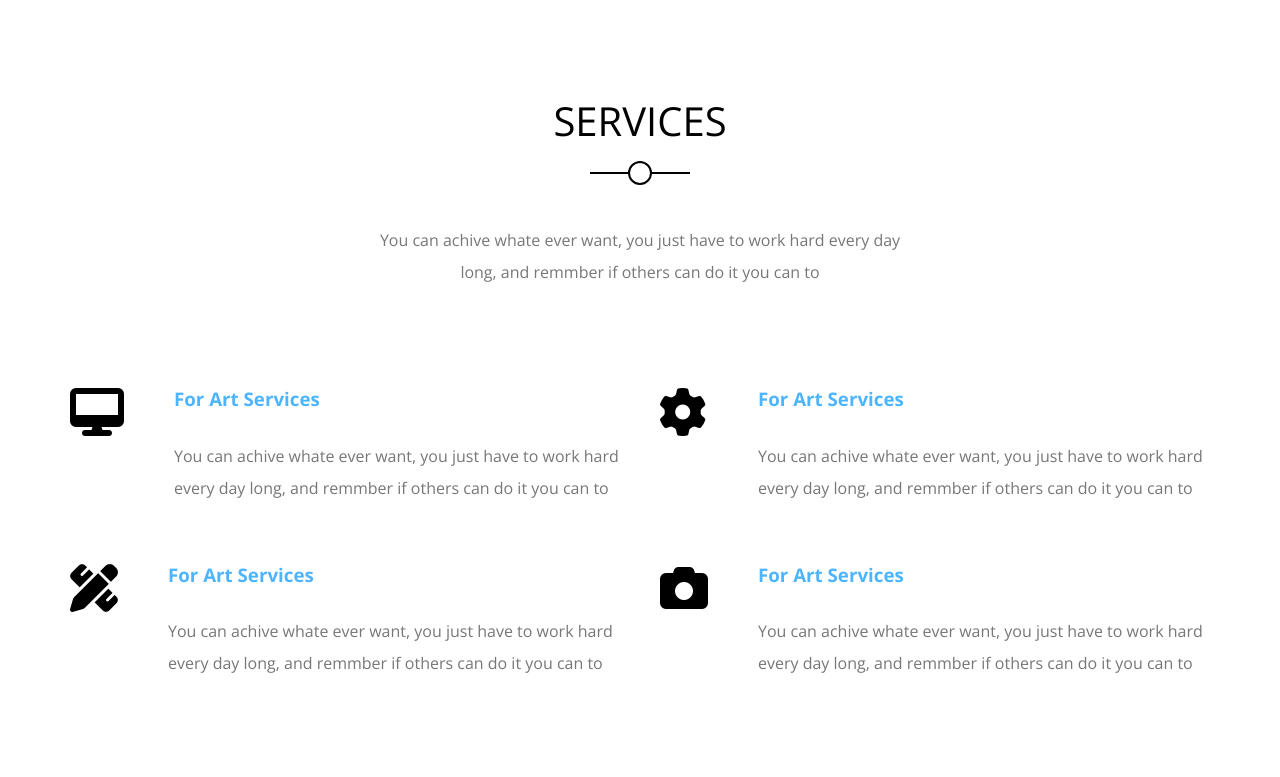
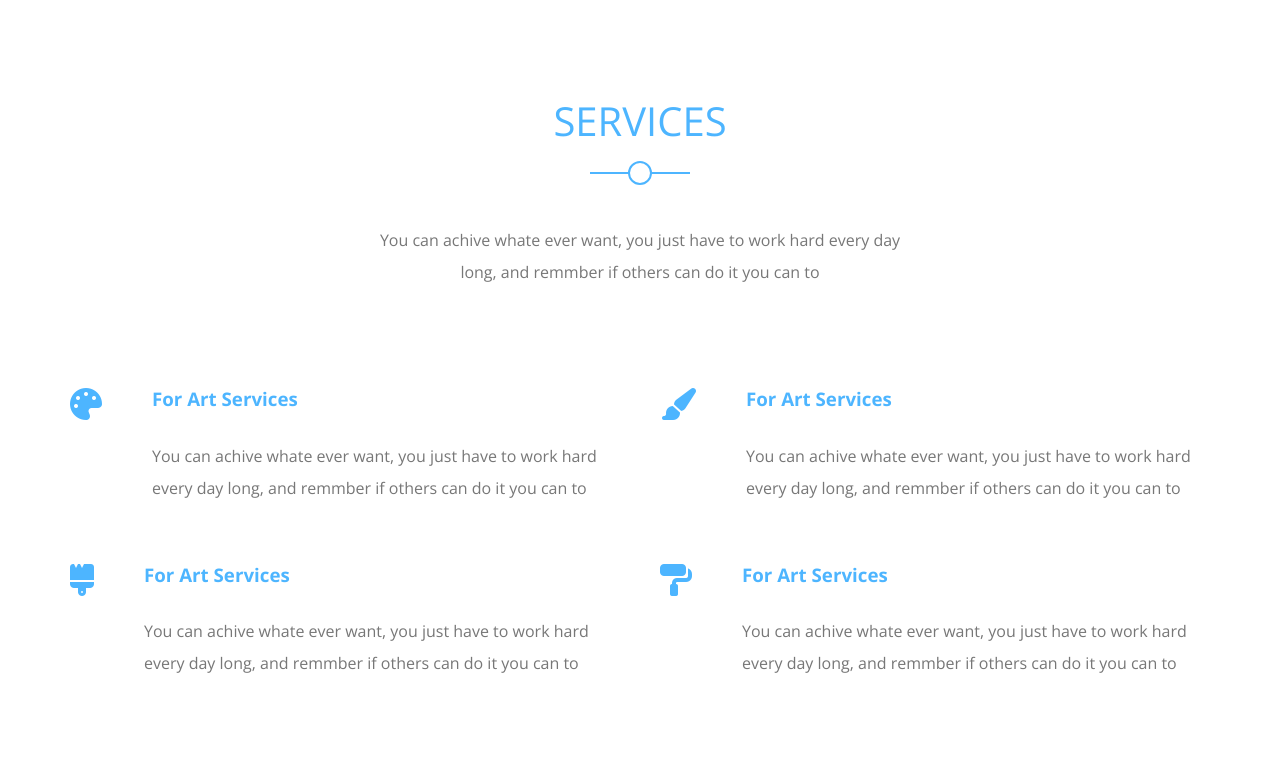
Before and after one commit to Moaz-Nafa/Template, a plain HTML site: page index.html in a window 1280 px wide. Shown: the part 802-1579 px from the top of the page. Drawn offline with nearby package versions, Linux system fonts and the light colour scheme.

Commit message:
new changes

```diff
--- a/css/kasper.css
+++ b/css/kasper.css
@@ -54,6 +54,7 @@ ul {
     left: 50%;
     position: relative;
     transform: translateX(-50%);
+    color: #4db5ff;
 }
 .main-heading h2 {
     font-weight: normal;
@@ -67,7 +68,7 @@ ul {
     width: 100px;
     position: absolute;
     height: 2px;
-    background-color: black;
+    background-color: #4db5ff;
     left: 50%;
     transform: translateX(-50%);
     bottom: -30px;
@@ -286,6 +287,8 @@ header .form i {
 }
 .services .srv-box i{
     margin-right: 50px;
+    font-size: 32px;
+    color: #4db5ff;
 }
 @media (max-width: 767px){
     .services .srv-box{
--- a/index.html
+++ b/index.html
@@ -72,7 +72,7 @@
             </div>
         <div class="services-container">
             <div class="srv-box">
-                <i class="fas fa-desktop fa-3x"></i>
+                <i class="fa-solid fa-palette"></i>
                 <div class="text">
                     <h3>For Art Services</h3>
                     <p>You can achive whate ever want, you just have to work hard every day long,
@@ -80,24 +80,21 @@
                 </div>
             </div>
             <div class="srv-box">
-                <i class="fas fa-cog fa-3x"></i>
-                <div class="text">
+                <i class="fa-solid fa-paintbrush"></i>                <div class="text">
                     <h3>For Art Services</h3>
                     <p>You can achive whate ever want, you just have to work hard every day long,
                     and remmber if others can do it you can to </p>
                 </div>
             </div>
             <div class="srv-box">
-                <i class="fas fa-pencil-ruler fa-3x"></i>
-                <div class="text">
+                <i class="fa-solid fa-brush"></i>                <div class="text">
                     <h3>For Art Services</h3>
                     <p>You can achive whate ever want, you just have to work hard every day long,
                     and remmber if others can do it you can to </p>
                 </div>
             </div>
             <div class="srv-box">
-                <i class="fas fa-camera fa-3x"></i>
-                <div class="text">
+                <i class="fa-solid fa-paint-roller"></i>                <div class="text">
                     <h3>For Art Services</h3>
                     <p>You can achive whate ever want, you just have to work hard every day long,
                     and remmber if others can do it you can to </p>
```
Also changed, not shown: images/156013.jpg (deleted), images/logo (1).png (deleted), 1 other file.
